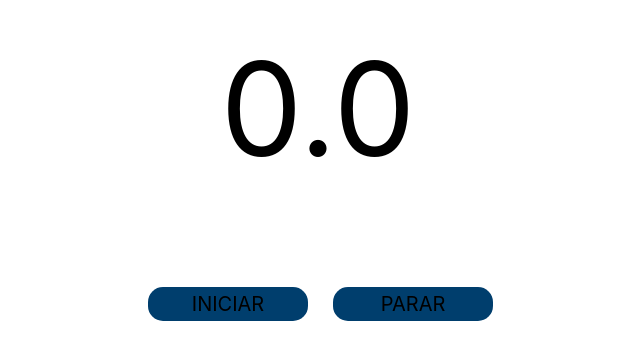
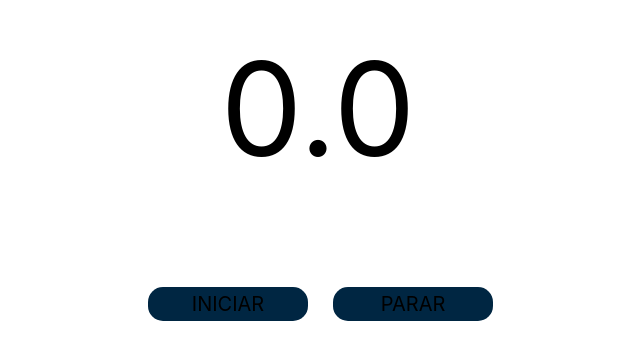
Before and after one commit to lz-junior/Class-React-2, a React (Create React App) app: page / in a window 1280 px wide. Shown: the part 170-530 px from the top of the page, without its empty margins (322-962 px from the left). Built offline with nearby package versions, Linux system fonts and the light colour scheme.

Commit message:
style OK

```diff
--- a/src/style.css
+++ b/src/style.css
@@ -7,7 +7,7 @@
 }
 
 .img {
-  width: 350px;
+  width: 320px;
   height: 350px;
   padding-top: 100px;
 }
@@ -24,7 +24,7 @@
 
 .botao {
   width: 150px;
-  background-color: #003e6d;
+  background-color: #002642;
   font-size: 20px;
   text-align: center;
   border-radius: 15px;
@@ -36,6 +36,6 @@
 
 .botao:hover {
   opacity: 0.9;
-  color: #000;
+  color: #00040f;
   transition: all 0.50s;
 }
```
